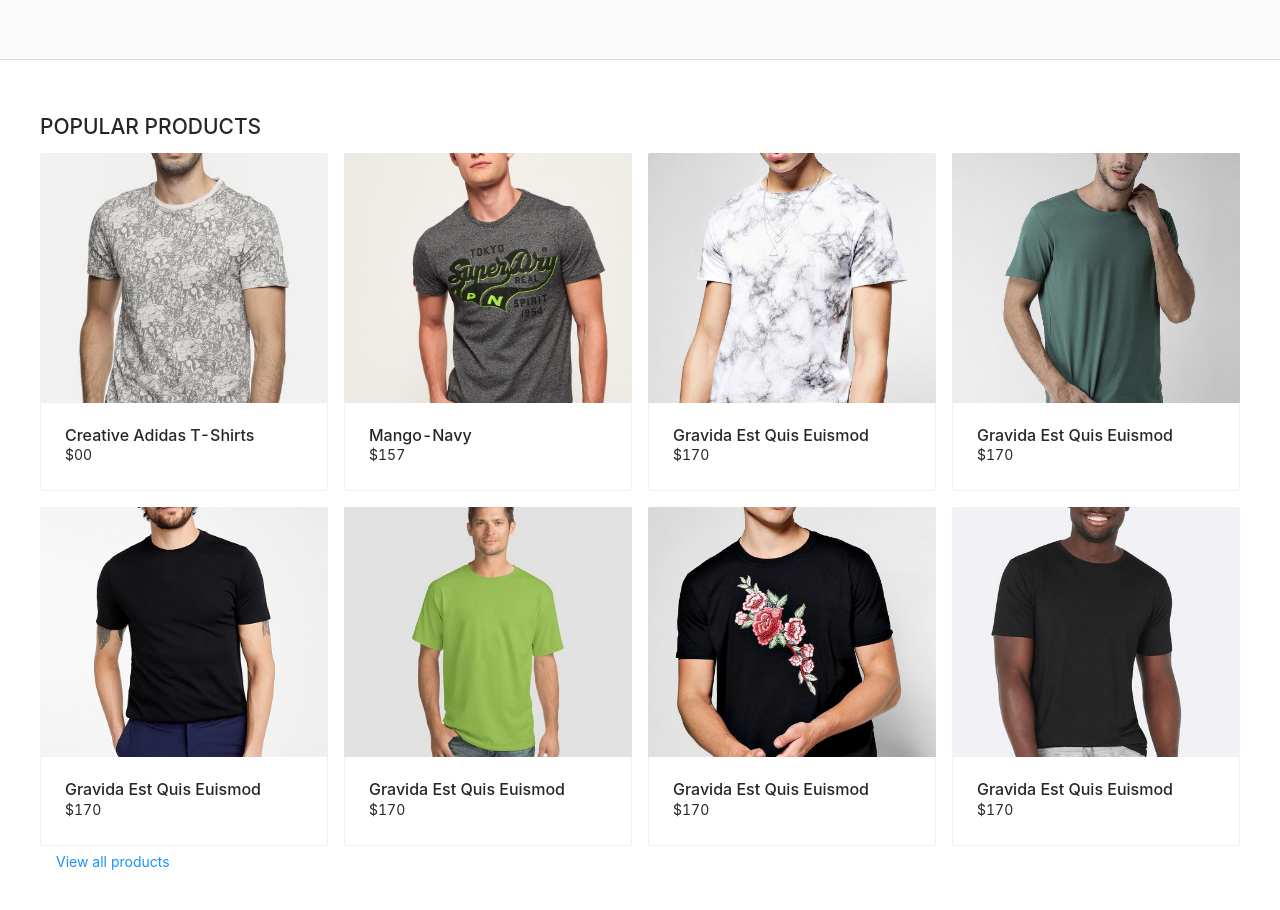
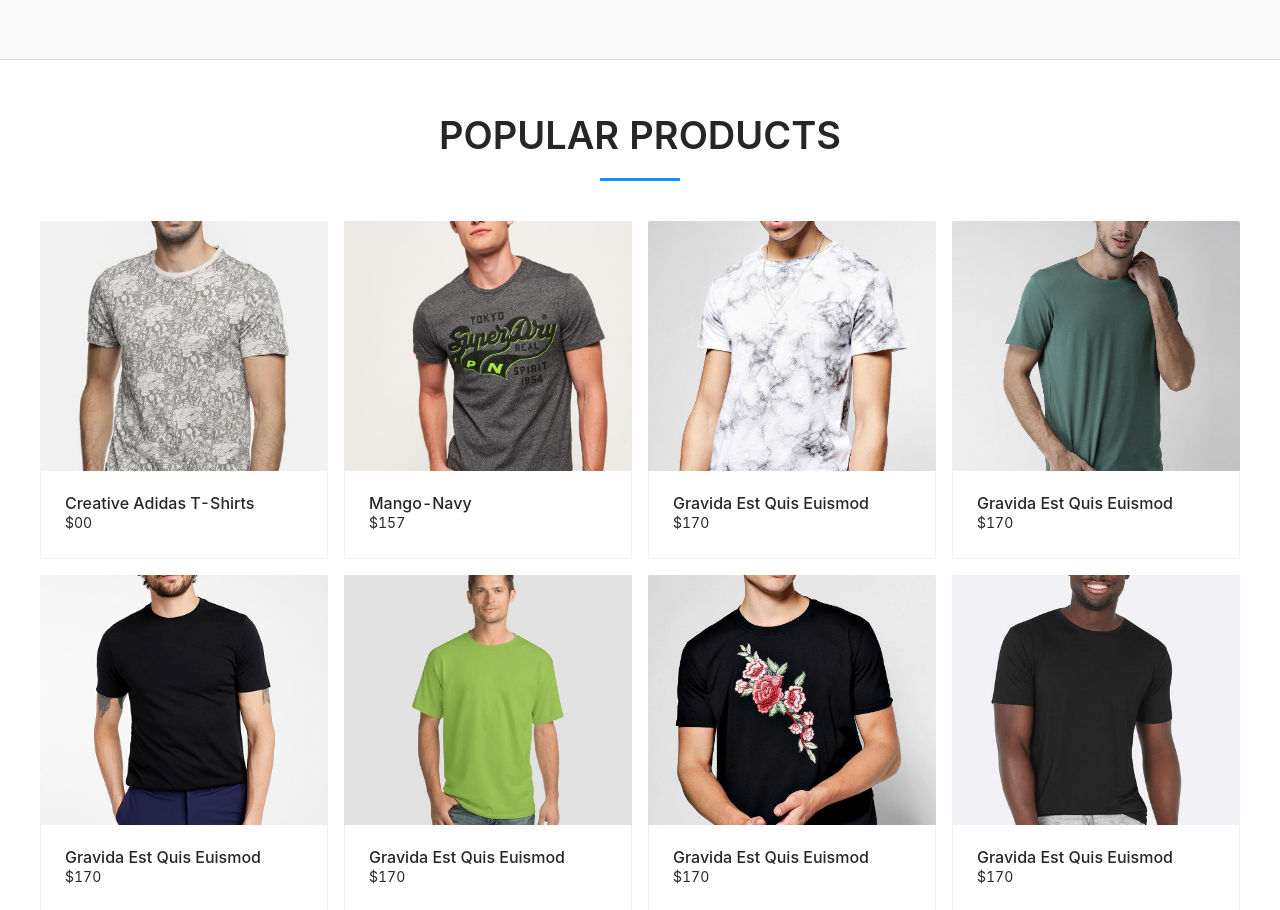
Before and after one commit to Alamin02/pluto, a React (Create React App) app: page / in a window 1280 px wide. Shown: the part 1923-2833 px from the top of the page. Before the commit the page ends 2801 px from the top, so only its background shows below. Built offline with nearby package versions, Linux system fonts and the light colour scheme; a web font is replaced by a local one.

Commit message:
title holder component created and add associated css

```diff
--- a/src/components/product/ProductList.js
+++ b/src/components/product/ProductList.js
@@ -13,6 +13,7 @@ import image7 from "../../assets/images/denim-tshirt.jpg";
 import image8 from "../../assets/images/full-black.jpg";
 
 import CardItem from "./ProductCard";
+import TitleHolder from './TitleHolder';
 
 const itemList = [
   {
@@ -68,9 +69,7 @@ const itemList = [
 function ProductList() {
   return (
     <div className={styles.containerFluid}>
-      <div className="title-holder">
-        <h2>POPULAR PRODUCTS</h2>
-      </div>
+      <TitleHolder title='popular products' />
       <Row gutter={[16, 16]}>
         {itemList.map((item) => (
           <Col span={6} key={item.id}>
--- /dev/null
+++ b/src/components/product/TitleHolder.js
@@ -0,0 +1,15 @@
+import React from 'react';
+import { Typography } from 'antd';
+import styles from './TitleHolder.module.css'
+
+const { Title } = Typography;
+
+const TitleHolder = ({ title }) => {
+    return (
+        <div className={styles.titleHolder}>
+            <Title level={2}>{title}</Title>
+        </div>
+    );
+};
+
+export default TitleHolder;
--- /dev/null
+++ b/src/components/product/TitleHolder.module.css
@@ -0,0 +1,24 @@
+/* title holder */
+.titleHolder {
+  text-align: center;
+  position: relative;
+  text-transform: uppercase;
+  padding: 0 0 20px;
+  margin: 0 0 40px;
+}
+
+.titleHolder:after {
+  transform: translateX(-50%);
+  content: '';
+  background: #1890ff;
+  position: absolute;
+  bottom: 0;
+  left: 50%;
+  height: 3px;
+  width: 80px;
+}
+
+.titleHolder h2 {
+  font-size: 38px;
+  margin: 0;
+}
```
Also changed, not shown: 1 other file (tests, documents, lock files or other folders).
